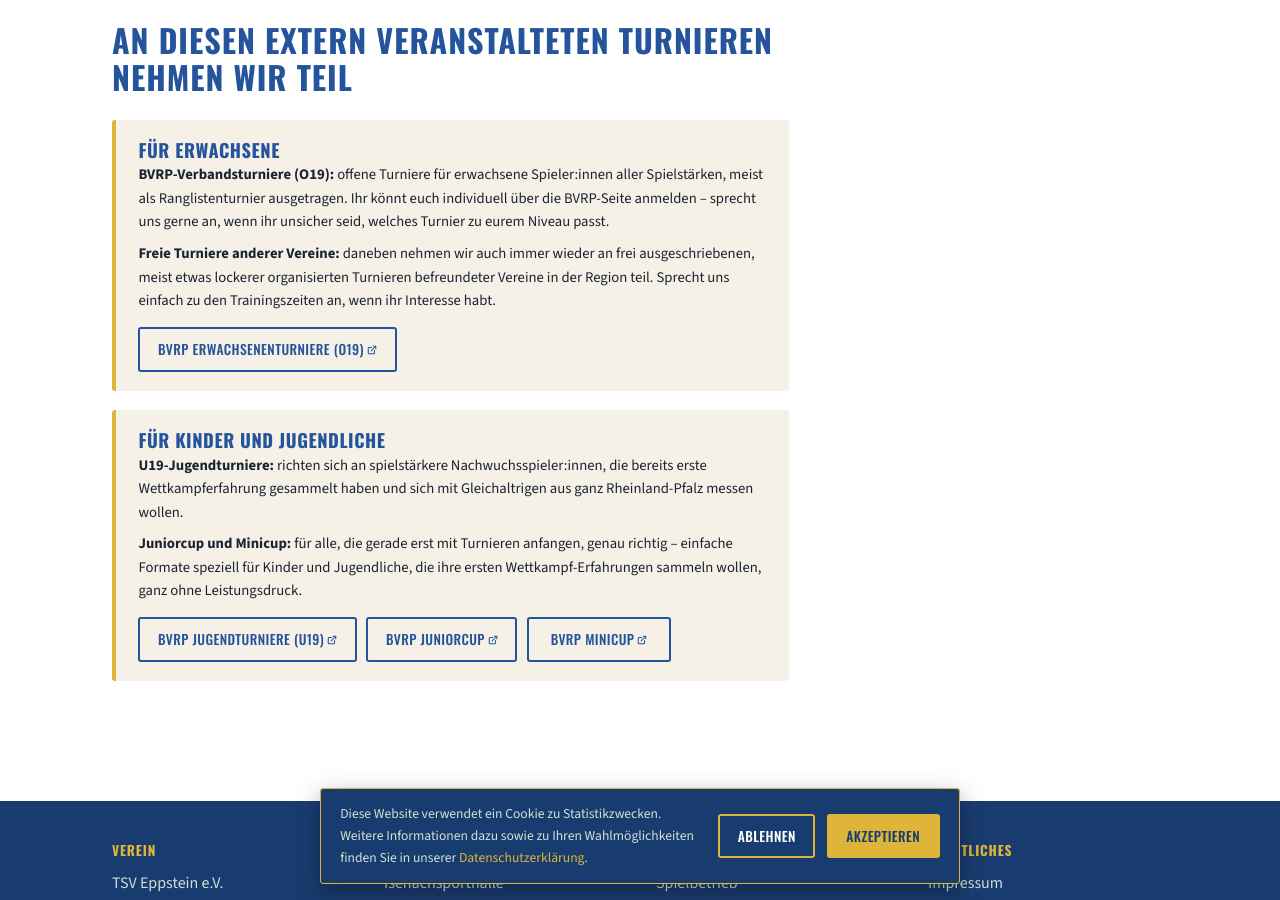
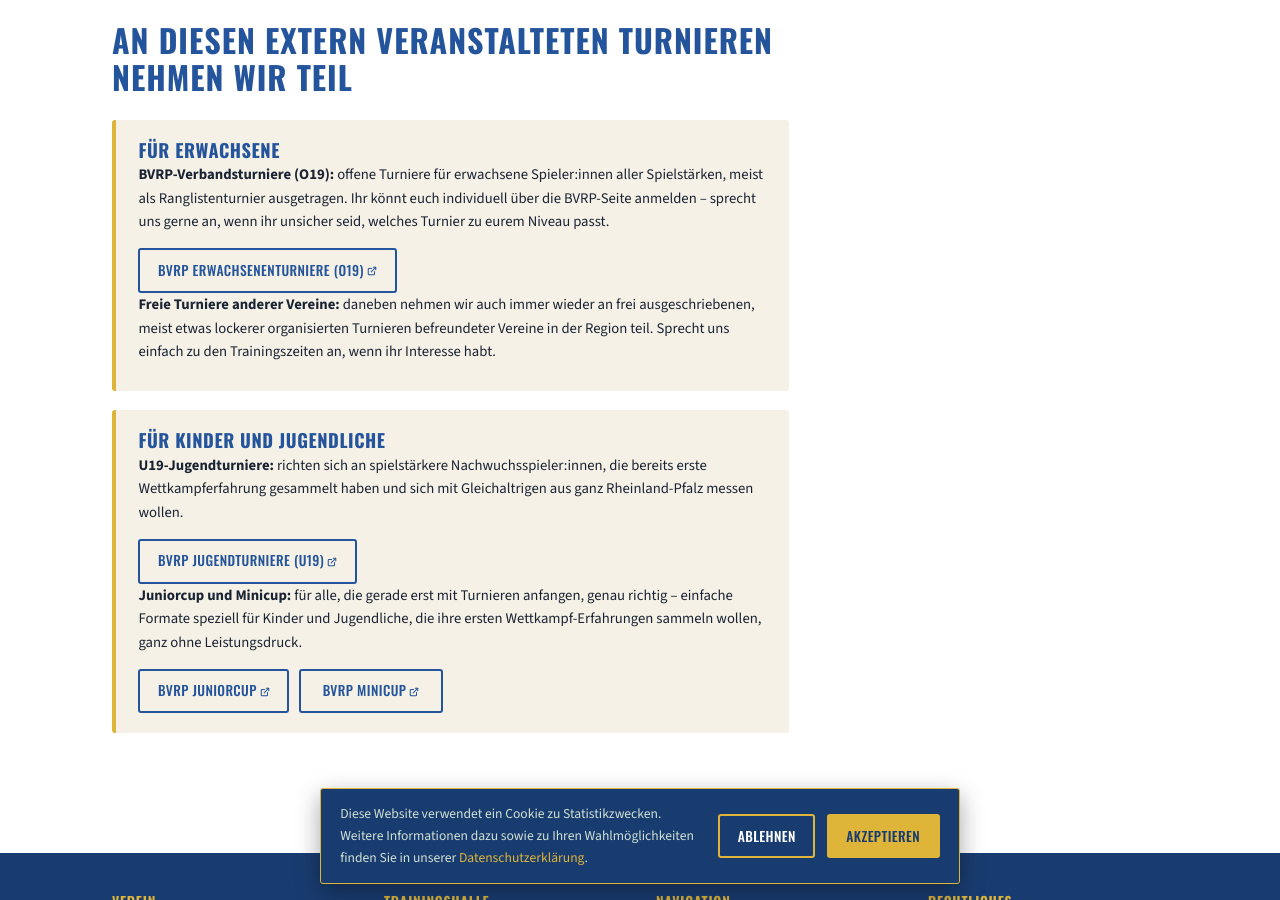
Before and after one commit to Forderverein-Badminton-in-Eppstein-e-V/website, a Jekyll site: the page built from spielbetrieb-turniere.html, in a window 1280 px wide and 900 px high, scrolled down 1090 px. Built offline with Jekyll 4.4.1, drawn with Linux system fonts in a browser that asks for light colours.

Commit message:
Füge Links zu BVRP Turnieren für Erwachsene und Jugendliche hinzu

```diff
--- a/spielbetrieb-turniere.html
+++ b/spielbetrieb-turniere.html
@@ -65,17 +65,17 @@
             könnt euch individuell über die BVRP-Seite anmelden – sprecht uns gerne an, wenn
             ihr unsicher seid, welches Turnier zu eurem Niveau passt.
           </p>
+          <div class="team-links">
+            <a class="btn btn-outline" style="color:var(--court); border-color: var(--court);"
+              href="https://badminton-rlp.de/spielbetrieb/turniere/verbandsturniere-o19" target="_blank"
+              rel="noopener">BVRP Erwachsenenturniere (O19)</a>
+          </div>
           <p>
             <strong>Freie Turniere anderer Vereine:</strong> daneben nehmen wir auch immer
             wieder an frei ausgeschriebenen, meist etwas lockerer organisierten Turnieren
             befreundeter Vereine in der Region teil. Sprecht uns einfach zu den
             Trainingszeiten an, wenn ihr Interesse habt.
           </p>
-          <div class="team-links">
-            <a class="btn btn-outline" style="color:var(--court); border-color: var(--court);"
-              href="https://badminton-rlp.de/spielbetrieb/turniere/verbandsturniere-o19" target="_blank"
-              rel="noopener">BVRP Erwachsenenturniere (O19)</a>
-          </div>
         </div>
 
         <div class="team-card">
@@ -85,15 +85,17 @@
             Nachwuchsspieler:innen, die bereits erste Wettkampferfahrung gesammelt haben und
             sich mit Gleichaltrigen aus ganz Rheinland-Pfalz messen wollen.
           </p>
+          <div class="team-links">
+            <a class="btn btn-outline" style="color:var(--court); border-color: var(--court);"
+              href="https://badminton-rlp.de/spielbetrieb/turniere/verbandsturniere-u19" target="_blank"
+              rel="noopener">BVRP Jugendturniere (U19)</a>
+          </div>
           <p>
             <strong>Juniorcup und Minicup:</strong> für alle, die gerade erst mit Turnieren
             anfangen, genau richtig – einfache Formate speziell für Kinder und Jugendliche,
             die ihre ersten Wettkampf-Erfahrungen sammeln wollen, ganz ohne Leistungsdruck.
           </p>
           <div class="team-links">
-            <a class="btn btn-outline" style="color:var(--court); border-color: var(--court);"
-              href="https://badminton-rlp.de/spielbetrieb/turniere/verbandsturniere-u19" target="_blank"
-              rel="noopener">BVRP Jugendturniere (U19)</a>
             <a class="btn btn-outline" style="color:var(--court); border-color: var(--court);"
               href="https://badminton-rlp.de/spielbetrieb/turniere/junior-cup" target="_blank" rel="noopener">BVRP
               Juniorcup</a>
```
